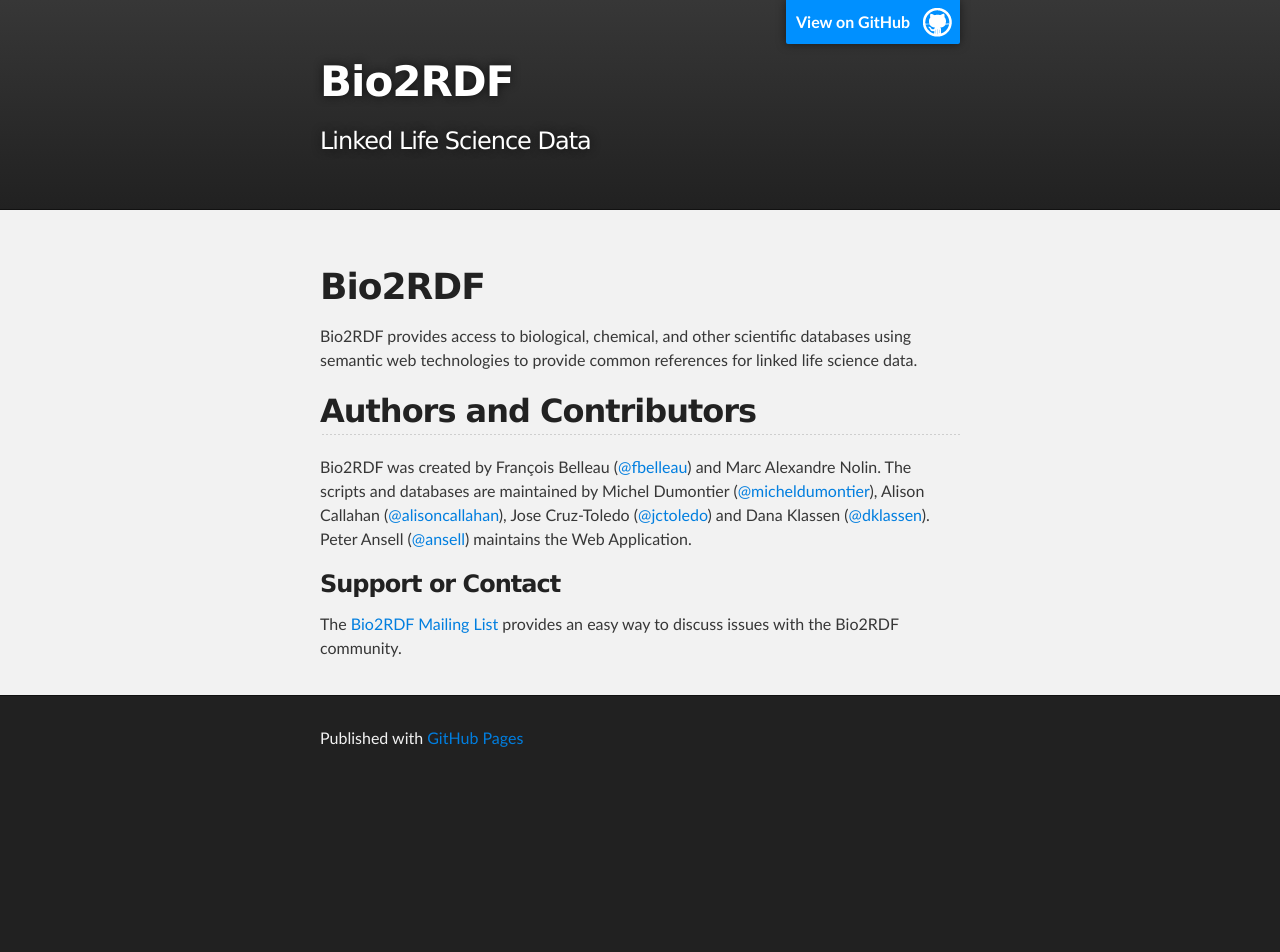
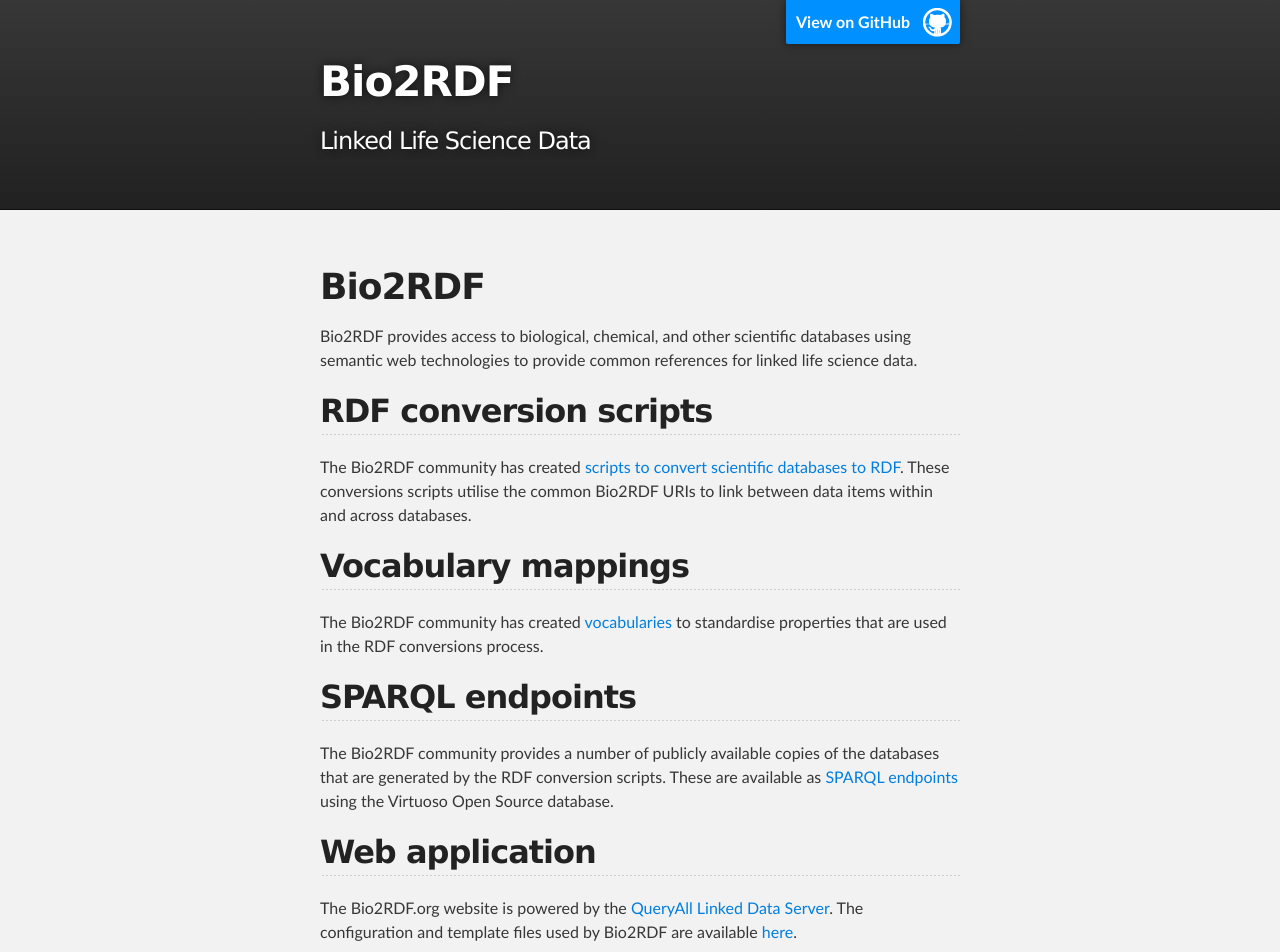
Before and after one commit to bio2rdf/bio2rdf.github.io, a plain HTML site: page index.html in a window 1280 px wide. Shown: the top 952 px of the page. Before the commit the page ends 800 px from the top, so only its background shows below. Drawn offline with Linux system fonts and the light colour scheme.

Commit message:
Replace master branch with page content via GitHub

```diff
--- a/index.html
+++ b/index.html
@@ -33,6 +33,26 @@
 <p>Bio2RDF provides access to biological, chemical, and other scientific databases using semantic web technologies to provide common references for linked life science data.</p>
 
 <h2>
+<a name="rdf-conversion-scripts" class="anchor" href="#rdf-conversion-scripts"><span class="octicon octicon-link"></span></a>RDF conversion scripts</h2>
+
+<p>The Bio2RDF community has created <a href="https://github.com/bio2rdf/bio2rdf-scripts">scripts to convert scientific databases to RDF</a>. These conversions scripts utilise the common Bio2RDF URIs to link between data items within and across databases.</p>
+
+<h2>
+<a name="vocabulary-mappings" class="anchor" href="#vocabulary-mappings"><span class="octicon octicon-link"></span></a>Vocabulary mappings</h2>
+
+<p>The Bio2RDF community has created <a href="https://github.com/bio2rdf/bio2rdf-mappings">vocabularies</a> to standardise properties that are used in the RDF conversions process.</p>
+
+<h2>
+<a name="sparql-endpoints" class="anchor" href="#sparql-endpoints"><span class="octicon octicon-link"></span></a>SPARQL endpoints</h2>
+
+<p>The Bio2RDF community provides a number of publicly available copies of the databases that are generated by the RDF conversion scripts. These are available as <a href="http://download.bio2rdf.org/release/2/release.html">SPARQL endpoints</a> using the Virtuoso Open Source database.</p>
+
+<h2>
+<a name="web-application" class="anchor" href="#web-application"><span class="octicon octicon-link"></span></a>Web application</h2>
+
+<p>The Bio2RDF.org website is powered by the <a href="https://github.com/ansell/queryall">QueryAll Linked Data Server</a>. The configuration and template files used by Bio2RDF are available <a href="https://github.com/bio2rdf/bio2rdf-webapp">here</a>.</p>
+
+<h2>
 <a name="authors-and-contributors" class="anchor" href="#authors-and-contributors"><span class="octicon octicon-link"></span></a>Authors and Contributors</h2>
 
 <p>Bio2RDF was created by François Belleau (<a href="https://github.com/fbelleau" class="user-mention">@fbelleau</a>) and Marc Alexandre Nolin. The scripts and databases are maintained by Michel Dumontier (<a href="https://github.com/micheldumontier" class="user-mention">@micheldumontier</a>), Alison Callahan (<a href="https://github.com/alisoncallahan" class="user-mention">@alisoncallahan</a>), Jose Cruz-Toledo (<a href="https://github.com/jctoledo" class="user-mention">@jctoledo</a>) and Dana Klassen (<a href="https://github.com/dklassen" class="user-mention">@dklassen</a>). Peter Ansell (<a href="https://github.com/ansell" class="user-mention">@ansell</a>) maintains the Web Application. </p>
```
Also changed, not shown: params.json (+1 -1 lines).
